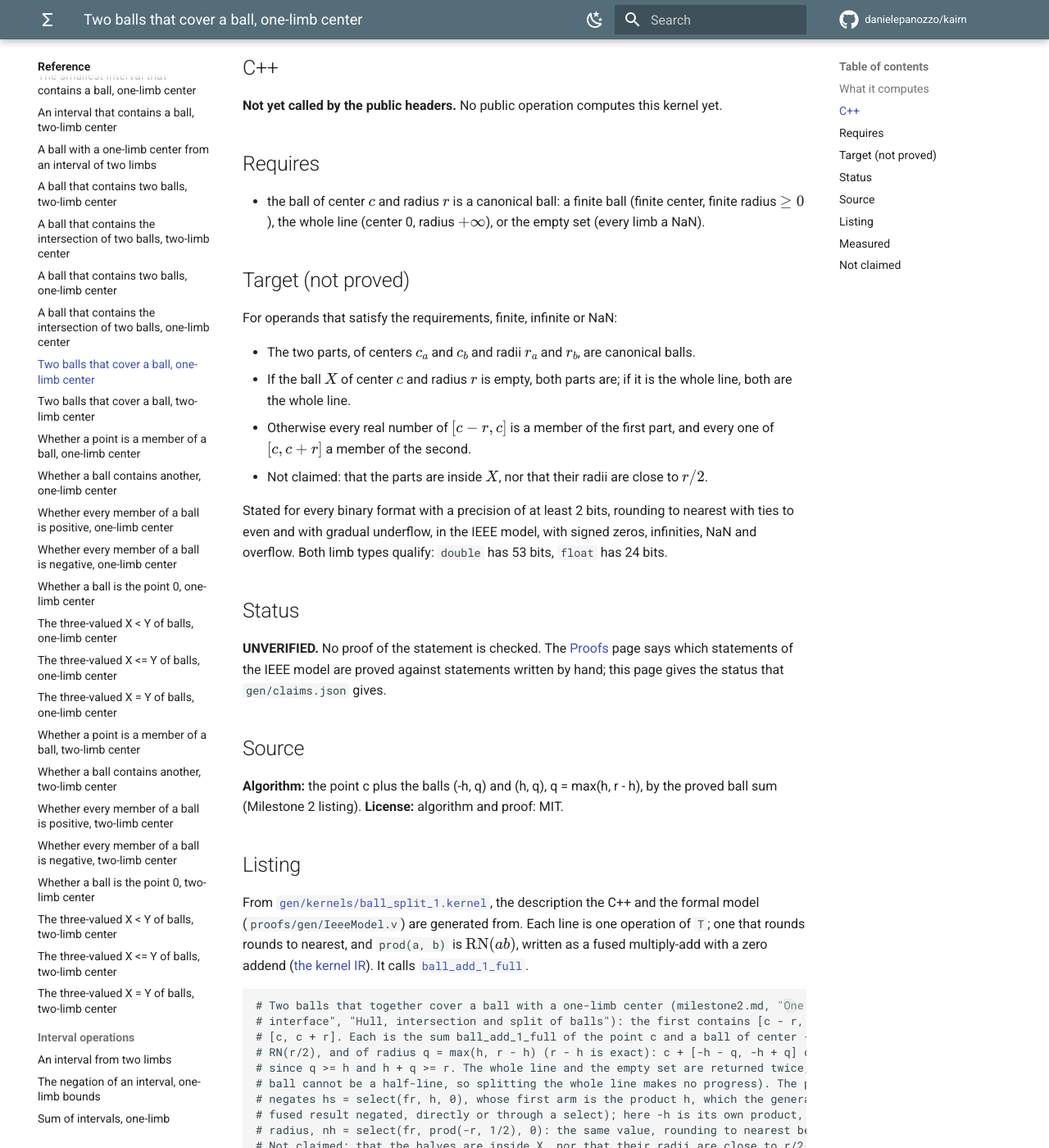
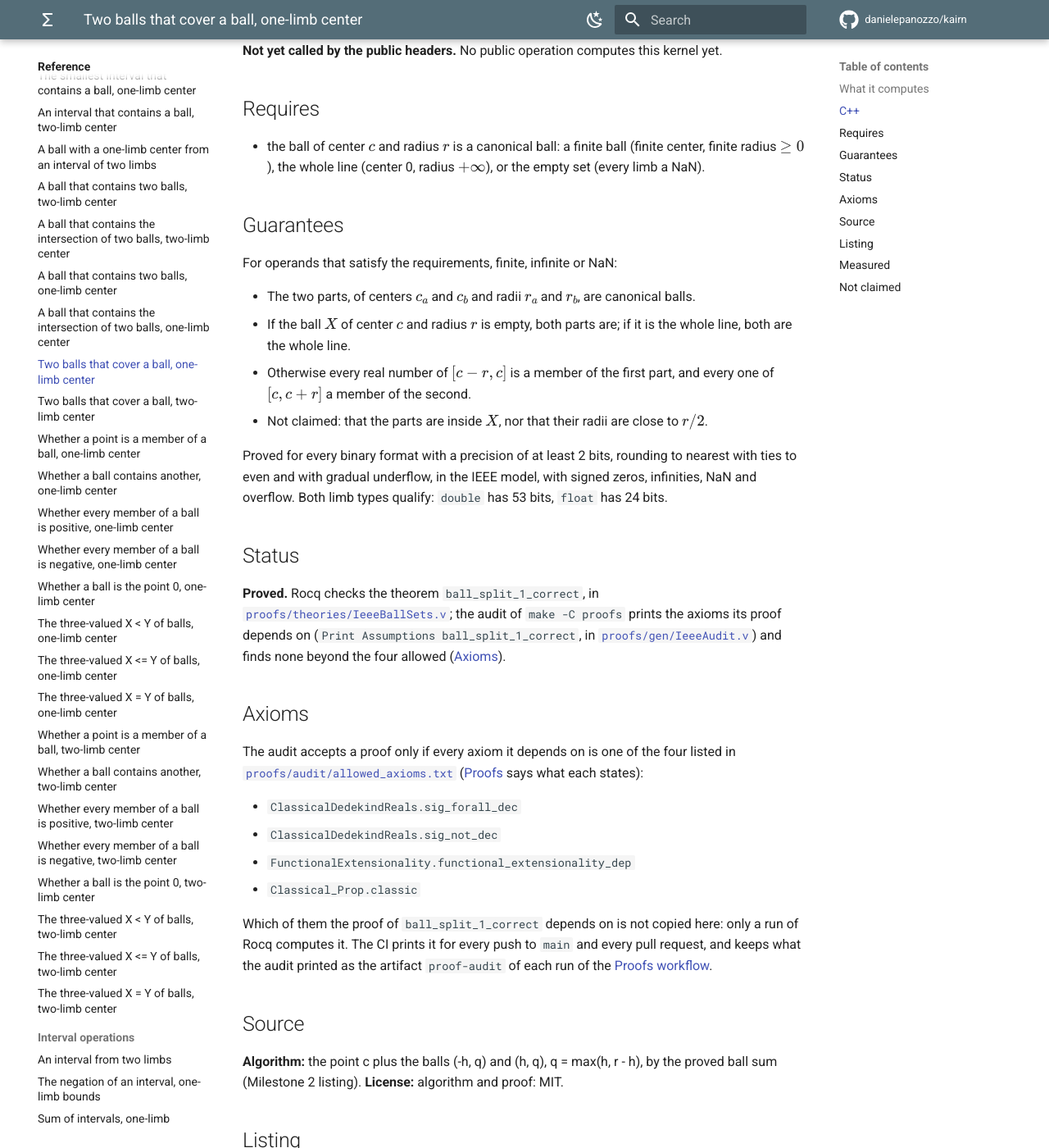
Before and after one commit to danielepanozzo/kairn, an MkDocs documentation site: the page built from docs/reference/ball_split_1.md, in a window 1280 px wide and 1400 px high, scrolled down 485 px. Shown: the whole window at 82% size. Built offline with MkDocs 1.6.1 and Material for MkDocs 9.7.7, drawn with Linux system fonts in a browser that asks for light colours; comment, search, counter and statistics services are not loaded; some of the changed text lies outside the part shown.

Commit message:
Proofs: the ball of one limb from an interval, and the split of a ball of one limb
ball_from_interval_1 and ball_split_1 are proved against their generated IEEE-model statements,
from precision 2 (proofs/theories/IeeeBallSets.v). ball_from_interval_1 is interval_to_ball_1 of
the guarded bounds where they describe an interval, and the proof is that of interval_to_ball_1
(IeeeIntervalConvert.v); otherwise the empty ball, or the whole line for a NaN bound. The split
is the point c plus the balls of center -+h and radius q = max(h, r - h), h = RN(r / 2), by
ball_add_1_full: r - h is a number of the format, so the ball (+-h, q) contains every number
between 0 and +-r.

ball_hull_1 and ball_intersection_1 stay unverified: their generated statements are false
(two empty balls with different NaNs for the hull, two whole lines with zeros of different
signs for the intersection: the listing returns one operand, and the statement asks for the
limbs of both).

make -C proofs passes with the audit: 814 audited theorems (135 + 523 + 156), 90 files. The
pinned digest of IeeeStatements.v (two status words), the count of the IEEE audit and the set of
proved kernels of stage B2 in gen/tests follow; the JSON example of ball_from_interval_1 in
architecture.md prints "proved".

Co-Authored-By: Claude Opus 5.5 <noreply@anthropic.com>
Claude-Session: https://claude.ai/code/session_01ULwCxzT6Dhw9xUiTw8mJz1

```diff
--- a/docs/reference/ball_split_1.md
+++ b/docs/reference/ball_split_1.md
@@ -2,9 +2,7 @@
 
 <!-- Generated by docs/tools/reference.py from gen/claims.json, gen/kernels/, include/kairn/gen/bounds.hpp, proofs/gen/, proofs/audit/, results/milestone1/brute/ and docs/tools/reference_operations.py. Do not edit: run python3 docs/tools/reference.py. -->
 
-Kernel `ball_split_1` · **UNVERIFIED** · [all operations](index.md) · [how to read this page](reading.md)
-
-**UNVERIFIED: no proof is checked.** The statement below is a target: Rocq has not checked a proof of it. No public operation calls it yet ([What holds today](../getting-started/guarantees.md#proved-and-unverified)).
+Kernel `ball_split_1` · proved · [all operations](index.md) · [how to read this page](reading.md)
 
 ## What it computes
 
@@ -20,7 +18,7 @@ $$[c - r, c] \subseteq [c_a - r_a, c_a + r_a], \qquad [c, c + r] \subseteq [c_b
 
 - the ball of center $c$ and radius $r$ is a canonical ball: a finite ball (finite center, finite radius $\ge 0$), the whole line (center 0, radius $+\infty$), or the empty set (every limb a NaN).
 
-## Target (not proved)
+## Guarantees
 
 For operands that satisfy the requirements, finite, infinite or NaN:
 
@@ -29,11 +27,22 @@ For operands that satisfy the requirements, finite, infinite or NaN:
 - Otherwise every real number of $[c - r, c]$ is a member of the first part, and every one of $[c, c + r]$ a member of the second.
 - Not claimed: that the parts are inside $X$, nor that their radii are close to $r/2$.
 
-Stated for every binary format with a precision of at least 2 bits, rounding to nearest with ties to even and with gradual underflow, in the IEEE model, with signed zeros, infinities, NaN and overflow. Both limb types qualify: `double` has 53 bits, `float` has 24 bits.
+Proved for every binary format with a precision of at least 2 bits, rounding to nearest with ties to even and with gradual underflow, in the IEEE model, with signed zeros, infinities, NaN and overflow. Both limb types qualify: `double` has 53 bits, `float` has 24 bits.
 
 ## Status
 
-**UNVERIFIED.** No proof of the statement is checked. The [Proofs](../proofs/index.md#what-is-proved-and-in-which-model) page says which statements of the IEEE model are proved against statements written by hand; this page gives the status that `gen/claims.json` gives.
+**Proved.** Rocq checks the theorem `ball_split_1_correct`, in [`proofs/theories/IeeeBallSets.v`](https://github.com/danielepanozzo/kairn/blob/main/proofs/theories/IeeeBallSets.v); the audit of `make -C proofs` prints the axioms its proof depends on (`Print Assumptions ball_split_1_correct`, in [`proofs/gen/IeeeAudit.v`](https://github.com/danielepanozzo/kairn/blob/main/proofs/gen/IeeeAudit.v)) and finds none beyond the four allowed ([Axioms](#axioms)).
+
+## Axioms
+
+The audit accepts a proof only if every axiom it depends on is one of the four listed in [`proofs/audit/allowed_axioms.txt`](https://github.com/danielepanozzo/kairn/blob/main/proofs/audit/allowed_axioms.txt) ([Proofs](../proofs/index.md#the-four-axioms) says what each states):
+
+- `ClassicalDedekindReals.sig_forall_dec`
+- `ClassicalDedekindReals.sig_not_dec`
+- `FunctionalExtensionality.functional_extensionality_dep`
+- `Classical_Prop.classic`
+
+Which of them the proof of `ball_split_1_correct` depends on is not copied here: only a run of Rocq computes it. The CI prints it for every push to `main` and every pull request, and keeps what the audit printed as the artifact `proof-audit` of each run of the [Proofs workflow](https://github.com/danielepanozzo/kairn/actions/workflows/proofs.yml).
 
 ## Source
 
@@ -84,4 +93,3 @@ No stored brute-force run has judged this kernel yet.
 
 - Anything for operands that do not satisfy the requirements.
 - The sign of a zero limb, and which NaN a NaN result is: the claims compare neither.
-- Anything at all, as a guarantee: the statement is a target until its proof is checked.
```
Also changed, not shown: docs/developer/architecture.md (+1 -1 lines), docs/proofs/index.md (+4 -3 lines), docs/reference/ball_from_interval_1.md (+15 -7 lines), docs/reference/index.md (+3 -3 lines), 12 other files.
